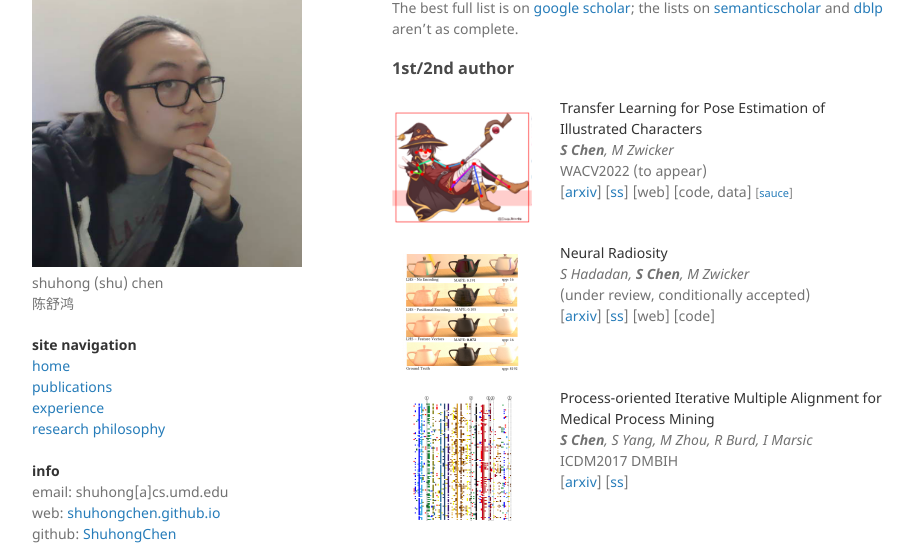
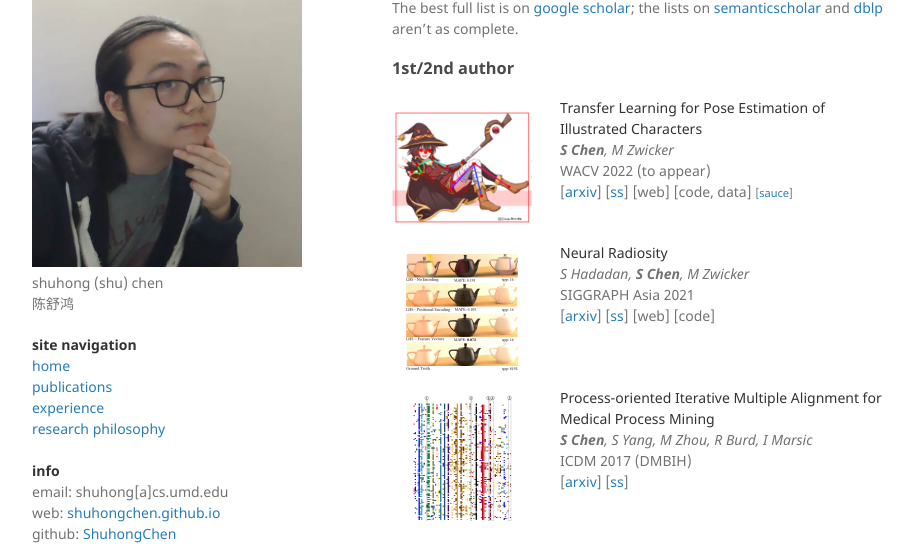
Before and after one commit to ShuhongChen/shuhongchen.github.io, a Jekyll site: the page built from publications.md, in a window 1280 px wide and 900 px high. Shown: the part 112-659 px from the top of the window, without its empty margins (178-1091 px from the left). Built offline with Jekyll 4.4.1, drawn with Linux system fonts in a browser that asks for light colours.

Commit message:
updated pubs

```diff
--- a/publications.md
+++ b/publications.md
@@ -37,7 +37,7 @@ The best full list is on [google scholar](https://scholar.google.com/citations?h
             M Zwicker
             <br>
         </i>
-        WACV2022 (to appear)
+        WACV 2022 (to appear)
         <br>
         [<a href='https://arxiv.org/abs/2108.01819'>arxiv</a>]
         [<a href='https://www.semanticscholar.org/paper/Transfer-Learning-for-Pose-Estimation-of-Characters-Chen-Zwicker/b6cf0b44134a91f70dfb8db500d48fd9bde6150d'>ss</a>]
@@ -63,7 +63,7 @@ The best full list is on [google scholar](https://scholar.google.com/citations?h
             M Zwicker
             <br>
         </i>
-        (under review, conditionally accepted)
+        SIGGRAPH Asia 2021
         <br>
         [<a href='https://arxiv.org/abs/2105.12319'>arxiv</a>]
         [<a href='https://www.semanticscholar.org/paper/Neural-Radiosity-Hadadan-Chen/94261c7cb0d991f4137f55783f76b1f67810366e'>ss</a>]
@@ -87,7 +87,7 @@ The best full list is on [google scholar](https://scholar.google.com/citations?h
             I Marsic
             <br>
         </i>
-        ICDM2017 DMBIH
+        ICDM 2017 (DMBIH)
         <br>
         [<a href='https://arxiv.org/abs/1709.05440'>arxiv</a>]
         [<a href='https://www.semanticscholar.org/paper/Process-Oriented-Iterative-Multiple-Alignment-for-Chen-Yang/8bf6a42d6ec4d76152f87438e1caaa4d5344148b'>ss</a>]
```
